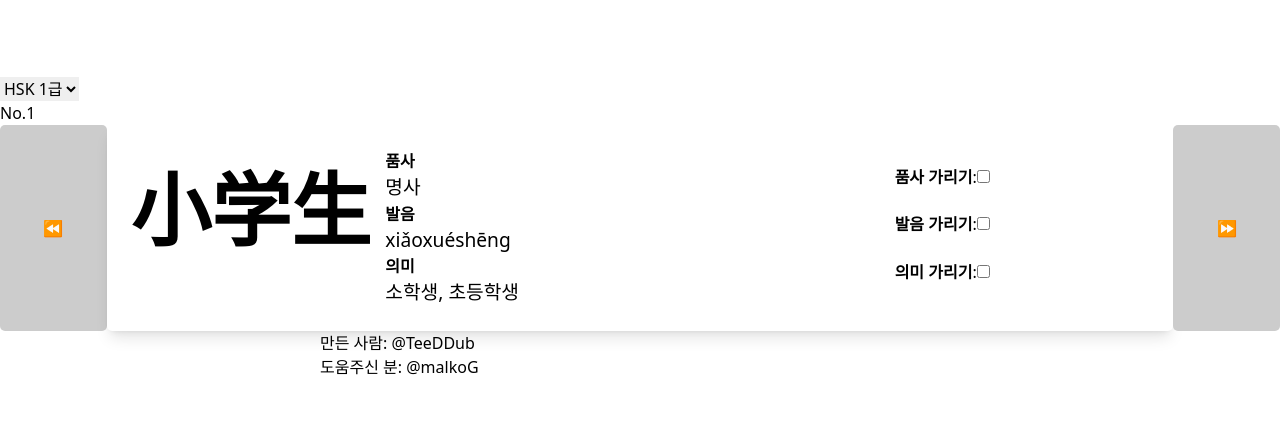
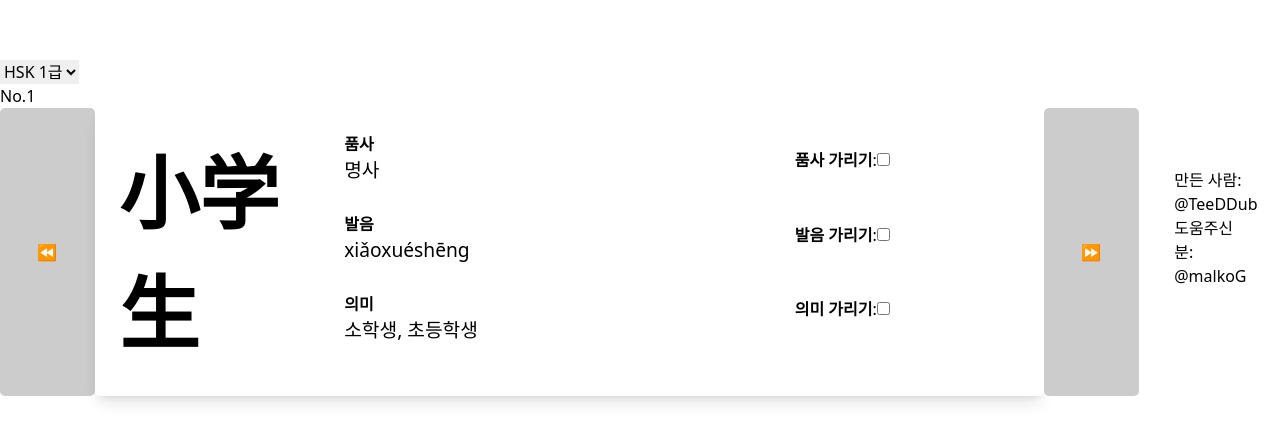
Before and after one commit to TeeDDub/hsk-flashcards, a Vue app: page / in a window 1280 px wide. Shown: the part 172-614 px from the top of the page. Built offline with nearby package versions, Linux system fonts and the light colour scheme.

Commit message:
Add footer to HomeContainer.vue component

```diff
--- a/src/components/HomeContainer.vue
+++ b/src/components/HomeContainer.vue
@@ -11,6 +11,8 @@
         :entry="data[currentId[level]].entry" :parts="data[currentId[level]].parts" :pron="data[currentId[level]].pron" :means="data[currentId[level]].means" />
       <button @click="next" class="basis-1/12" id="next" style="background-color: #ccc; border: none; border-radius: 5px; color: #fff;">⏩️</button>
     </div>
+  </div>
+  <footer>
     <div class="flex w-full justify-center">
       <div class="w-1/2">
         <ul>
@@ -19,7 +21,7 @@
         </ul>
       </div>
     </div>
-  </div>
+  </footer>
 </template>
 
 <script>
```
